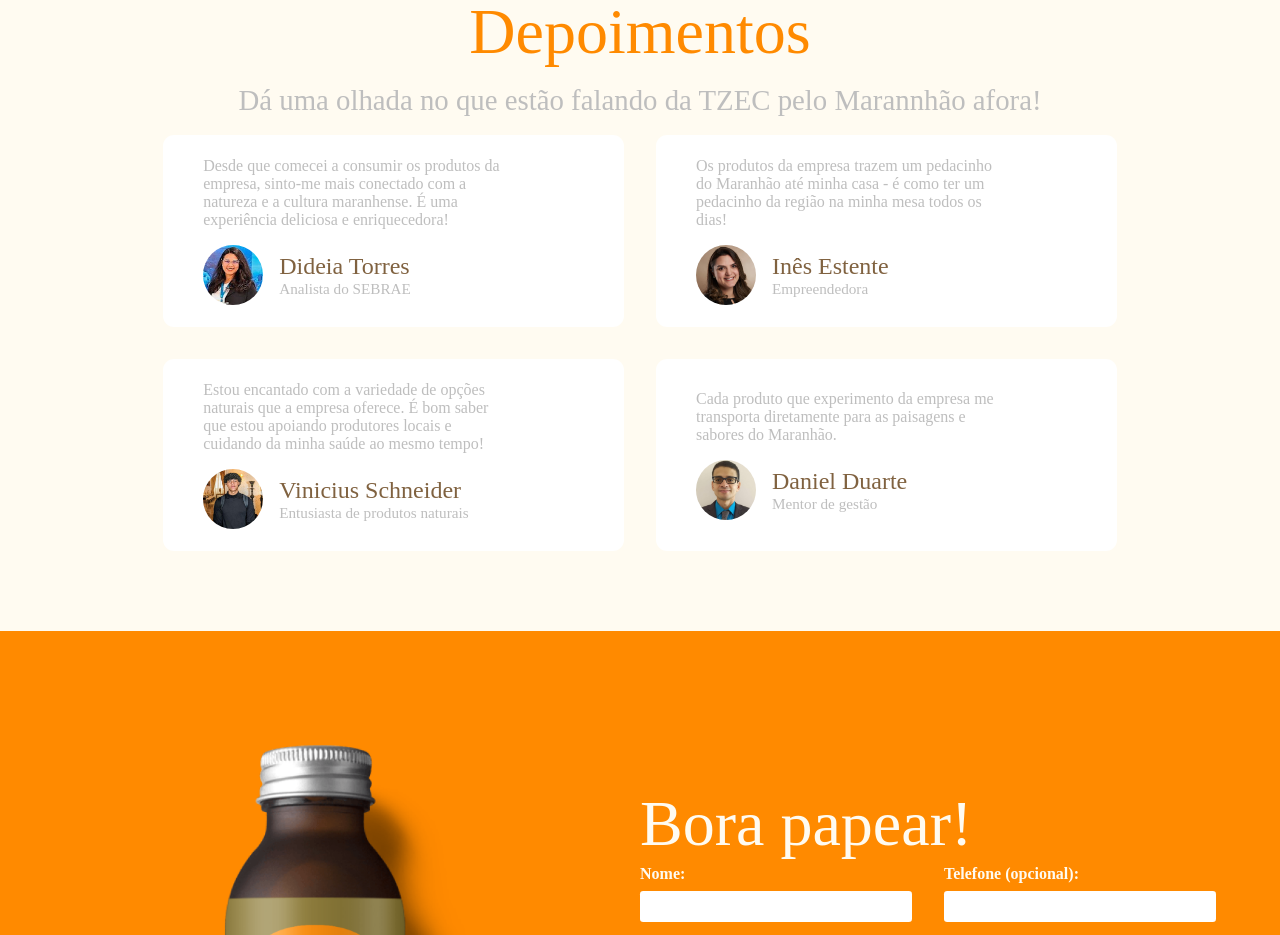
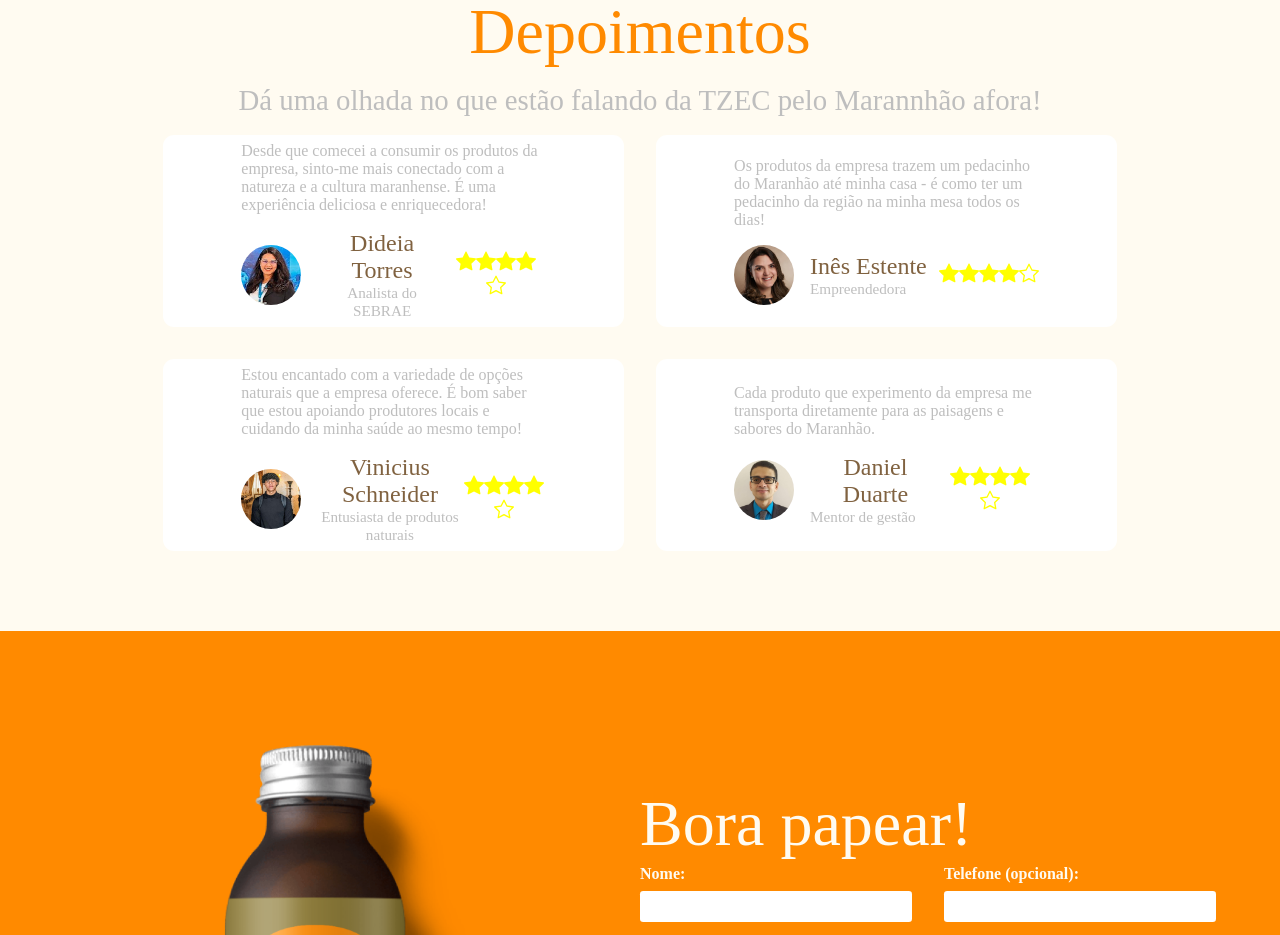
Before and after one commit to TZEC-TESOUROS-ECOLOGICOS/tzec_pre_release, a React (Vite) app: page / in a window 1280 px wide. Shown: the part 1280-2215 px from the top of the page. Built offline with nearby package versions, Linux system fonts and the light colour scheme; a web font is replaced by a local one.

Commit message:
style: add stars rate in depoimentos component

```diff
--- a/src/components/Depoimento.jsx
+++ b/src/components/Depoimento.jsx
@@ -1,18 +1,33 @@
+import { Star, StarFill } from "react-bootstrap-icons";
 import "../styles/Depoimento.css";
 
 const Depoimento = ({ comment, icon, title, description }) => {
   return (
     <div className="depoimento">
-        <p className="comment">{comment}</p>
+      <p className="comment">{comment}</p>
+      <div className="profile">
         <div className="foto-nomes">
-          <img style={{borderRadius: "100%"}} src={icon} width="60px" alt="" />
+          <img
+            style={{ borderRadius: "100%" }}
+            src={icon}
+            width="60px"
+            alt=""
+          />
           <div className="nome-cargo">
-              <h5 className="nome">{title}</h5>
-              <h6 className="cargo">{description}</h6>
+            <h5 className="nome">{title}</h5>
+            <h6 className="cargo">{description}</h6>
           </div>
         </div>
+        <div className="estrelas">
+          {<StarFill color="yellow" size={20} />}
+          {<StarFill color="yellow" size={20} />}
+          {<StarFill color="yellow" size={20} />}
+          {<StarFill color="yellow" size={20} />}
+          {<Star color="yellow" size={20} />}
+        </div>
+      </div>
     </div>
   );
 };
 
-export default Depoimento
+export default Depoimento;
--- a/src/styles/Contato.css
+++ b/src/styles/Contato.css
@@ -83,6 +83,7 @@ button {
 
 button:hover {
   background-color: #935a1c;
+  color: var(--branco);
 }
 
 .input-group-mensagem {
@@ -112,16 +113,24 @@ button:hover {
     text-align: left;
   }
 
+  .input-group-mensagem {
+    text-align: left;
+  }
+
   #contato .right-content {
     width: 100%; /* Define a largura total para ocupar toda a largura disponível em dispositivos móveis */
     margin-top: 2rem; /* Adiciona espaço entre o conteúdo e o formulário em dispositivos móveis */
-    text-align: start; /* Centraliza o texto em dispositivos móveis */
+    text-align: center; /* Centraliza o texto em dispositivos móveis */
   }
 
   .campo textarea {
     width: 100%; /* Define a largura total para ocupar toda a largura disponível em dispositivos móveis */
   }
 
+  button:hover {
+    background-color: #935a1c;
+  }
+
   button {
     width: 100%; /* Define a largura total para ocupar toda a largura disponível em dispositivos móveis */
   }
--- a/src/styles/Depoimento.css
+++ b/src/styles/Depoimento.css
@@ -9,6 +9,7 @@
   gap: 1rem;
   height: 12rem;
   justify-content: center;
+  align-items: center;
 }
 
 .depoimento .comment {
@@ -21,7 +22,15 @@
   display: flex;
   flex-direction: row;
   align-items: center;
+  justify-content: space-between;
   gap: 1rem;
+}
+
+.profile {
+  display: flex;
+  width: 80%;
+  justify-content: space-between;
+  align-items: center;
 }
 
 .depoimento .nome-cargo {
@@ -45,12 +54,11 @@
 @media screen and (max-width: 768px) {
   .depoimento {
     display: flex;
-    width: auto;
+    width: 90%;
     height: auto;
     justify-content: center;
     align-items: center;
-    padding-top: 2rem;
-
+    padding: 2rem 0;
   }
 
   .depoimento .comment {
--- a/src/styles/InicioSection.css
+++ b/src/styles/InicioSection.css
@@ -97,7 +97,8 @@
 /* Estilize a seção de início para dispositivos móveis */
 @media screen and (max-width: 768px) {
   #inicio {
-    margin: 60px 0;
+    margin: 0 2rem;
+    padding: 8rem 0;
     height: auto;
     h2 {
       font-size: 52px;
```
